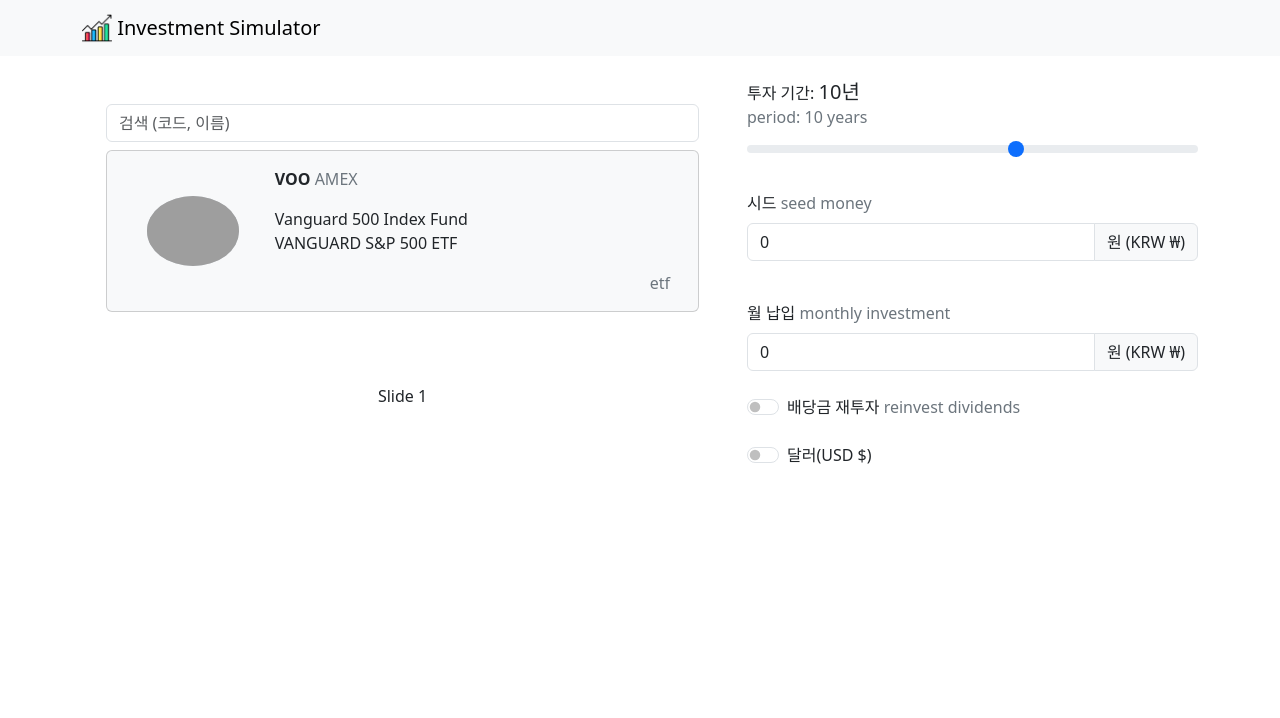
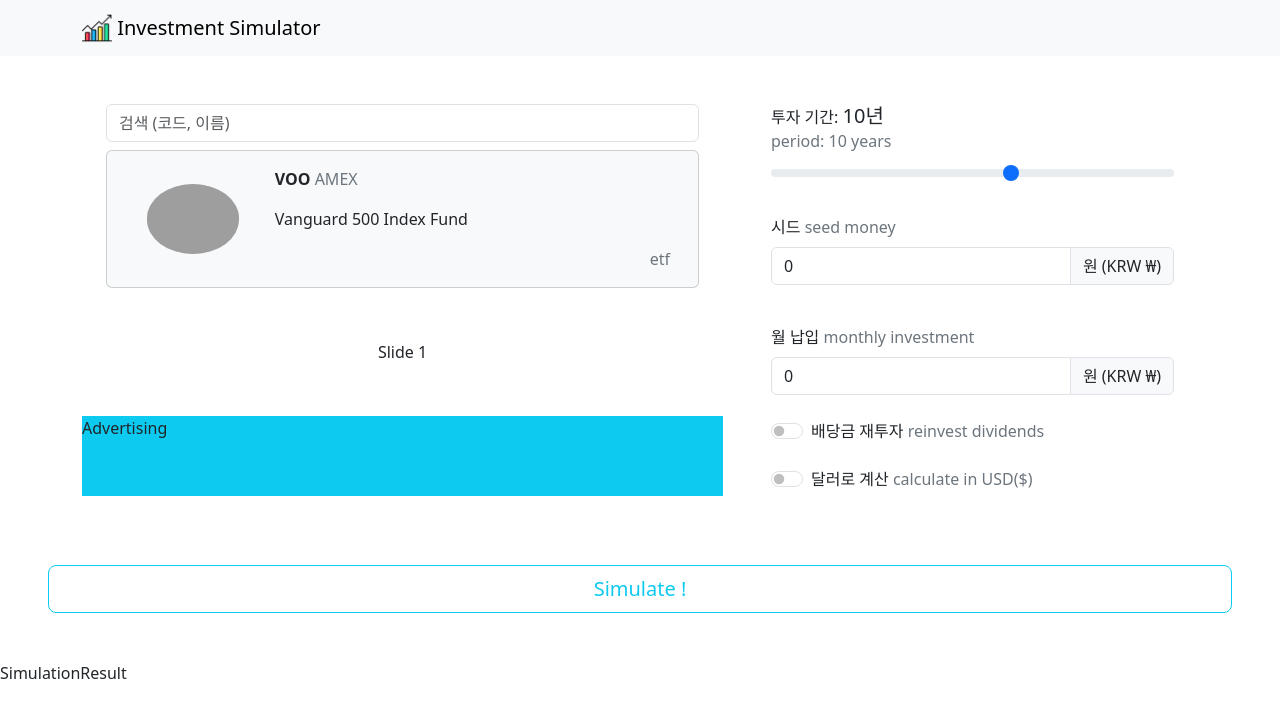
Before and after one commit to seungtoctoc/investment-simulator-client, a React (Vite) app: page / in a window 1280 px wide. Shown: the top 718 px of the page. Built offline with nearby package versions, Linux system fonts and the light colour scheme; grey boxes are pictures that could not be loaded.

Commit message:
fix, feat: modify props (symbol →  asset). submit button

```diff
--- a/src/components/SimulationTab.jsx
+++ b/src/components/SimulationTab.jsx
@@ -2,29 +2,28 @@ import React from 'react';
 import { useState, useEffect } from 'react';
 
 import AssetSetting from './SimulationTab/AssetSetting';
+import SimulationResult from './SimulationTab/SimulationResult';
+import SubmitButton from './SimulationTab/SubmitButton';
 
 export default function SimulationTab() {
-  const [symbol, setSymbol] = useState('');
   const [period, setPeriod] = useState(10);
   const [seed, setSeed] = useState(0);
   const [monthly, setMonthly] = useState(0);
   const [isReinvest, setIsReinvest] = useState(false);
   const [isDollar, setIsDollar] = useState(false);
-
-  // useEffect(() => {
-  //   console.log('changed');
-  //   console.log('symbol: ' + symbol);
-  //   console.log('period: ' + period);
-  //   console.log('seed: ' + seed);
-  //   console.log('monthly: ' + monthly);
-  //   console.log('isReinvest: ' + isReinvest);
-  //   console.log('isDallor: ' + isDollar);
-  // }, [symbol, period, seed, monthly, isReinvest, isDollar]);
+  const [asset, setAsset] = useState({
+    symbol: 'VOO',
+    name: 'Vanguard 500 Index Fund',
+    type: 'etf',
+    exchange: 'AMEX',
+    korean_name: null,
+  });
 
   return (
     <div>
       <AssetSetting
-        setSymbol={setSymbol}
+        setAsset={setAsset}
+        asset={asset}
         period={period}
         setPeriod={setPeriod}
         setSeed={setSeed}
@@ -33,6 +32,8 @@ export default function SimulationTab() {
         isDollar={isDollar}
         setIsDollar={setIsDollar}
       />
+      <SubmitButton />
+      <SimulationResult />
     </div>
   );
 }
--- a/src/components/SimulationTab/AssetSetting.jsx
+++ b/src/components/SimulationTab/AssetSetting.jsx
@@ -6,10 +6,12 @@ import Col from 'react-bootstrap/Col';
 
 import AssetPicking from './AssetSetting/AssetPicking.jsx';
 import AssetTermSetting from './AssetSetting/AssetTermSetting.jsx';
-import OnBoarding from './AssetSetting/OnBoarding.jsx';
+import Tips from './AssetSetting/Tips.jsx';
+import Advertising from './AssetSetting/Advertising.jsx';
 
 export default function AssetSetting(props) {
-  const setSymbol = props.setSymbol;
+  const setAsset = props.setAsset;
+  const asset = props.asset;
   const period = props.period;
   const setPeriod = props.setPeriod;
   const setSeed = props.setSeed;
@@ -22,8 +24,9 @@ export default function AssetSetting(props) {
     <Container>
       <Row>
         <Col xs={12} md={7}>
-          <AssetPicking setSymbol={setSymbol} />
-          <OnBoarding />
+          <AssetPicking setAsset={setAsset} isDollar={isDollar} asset={asset} />
+          <Tips />
+          <Advertising />
         </Col>
         <Col xs={12} md={5}>
           <AssetTermSetting
--- /dev/null
+++ b/src/components/SimulationTab/AssetSetting/Advertising.jsx
@@ -0,0 +1,9 @@
+import React from 'react';
+
+export default function Advertising() {
+  return (
+    <div className='bg-info mt-4' style={{ height: '80px' }}>
+      Advertising
+    </div>
+  );
+}
--- a/src/components/SimulationTab/AssetSetting/AssetPicking.jsx
+++ b/src/components/SimulationTab/AssetSetting/AssetPicking.jsx
@@ -4,24 +4,13 @@ import AssetCard from './AssetPicking/AssetCard';
 import SearchingForm from './AssetPicking/SearchingForm';
 
 export default function AssetPicking(props) {
-  const setSymbol = props.setSymbol;
+  const setAsset = props.setAsset;
   const isDollar = props.isDollar;
-
-  const [asset, setAsset] = useState({
-    symbol: 'VOO',
-    name: 'Vanguard 500 Index Fund',
-    type: 'etf',
-    exchange: 'AMEX',
-    korean_name: 'VANGUARD S&P 500 ETF',
-  });
+  const asset = props.asset;
 
   return (
     <div className='p-4'>
-      <SearchingForm
-        setAsset={setAsset}
-        setSymbol={setSymbol}
-        isDollar={isDollar}
-      />
+      <SearchingForm setAsset={setAsset} isDollar={isDollar} />
       <AssetCard asset={asset} />
     </div>
   );
--- a/src/components/SimulationTab/AssetSetting/AssetPicking/SearchingForm.jsx
+++ b/src/components/SimulationTab/AssetSetting/AssetPicking/SearchingForm.jsx
@@ -7,7 +7,6 @@ import SearchResultCard from './SearchingForm/SearchResultCard';
 
 export default function SearchingForm(props) {
   const setAsset = props.setAsset;
-  const setSymbol = props.setSymbol;
   const isDollar = props.isDollar;
 
   const [searchResult, setSearchResult] = useState([]);
@@ -24,7 +23,6 @@ export default function SearchingForm(props) {
       name: asset.name,
       korean_name: asset.korean_name,
     });
-    setSymbol(asset.symbol);
     setIsListVisible(false);
   };
 
--- a/src/components/SimulationTab/AssetSetting/AssetTermSetting.jsx
+++ b/src/components/SimulationTab/AssetSetting/AssetTermSetting.jsx
@@ -24,7 +24,7 @@ export default function AssetTermSetting(props) {
   }, [isDollar]);
 
   return (
-    <div>
+    <div className='p-4'>
       <PeriodPicking period={period} setPeriod={setPeriod} />
       <InputMoney
         title='시드'
@@ -43,7 +43,11 @@ export default function AssetTermSetting(props) {
         subTitle='reinvest dividends'
         setFunction={setIsReinvest}
       />
-      <CheckForm title='달러(USD $)' setFunction={setIsDollar} />
+      <CheckForm
+        title='달러로 계산'
+        subTitle='calculate in USD($)'
+        setFunction={setIsDollar}
+      />
     </div>
   );
 }
--- a/src/components/SimulationTab/AssetSetting/OnBoarding.jsx
+++ b/src/components/SimulationTab/AssetSetting/Tips.jsx
@@ -13,8 +13,7 @@ export default function OnBoarding() {
 
   return (
     <Swiper
-      className=''
-      style={{ height: '120px' }}
+      style={{ height: '80px' }}
       direction={'vertical'}
       loop={true}
       autoplay={{
--- /dev/null
+++ b/src/components/SimulationTab/SimulationResult.jsx
@@ -0,0 +1,5 @@
+import React from 'react';
+
+export default function SimulationResult() {
+  return <div>SimulationResult</div>;
+}
--- /dev/null
+++ b/src/components/SimulationTab/SubmitButton.jsx
@@ -0,0 +1,13 @@
+import React from 'react';
+
+import Button from 'react-bootstrap/Button';
+
+export default function SubmitButton() {
+  return (
+    <div className='d-grid p-5'>
+      <Button variant='outline-info' size='lg'>
+        Simulate !
+      </Button>
+    </div>
+  );
+}
```
